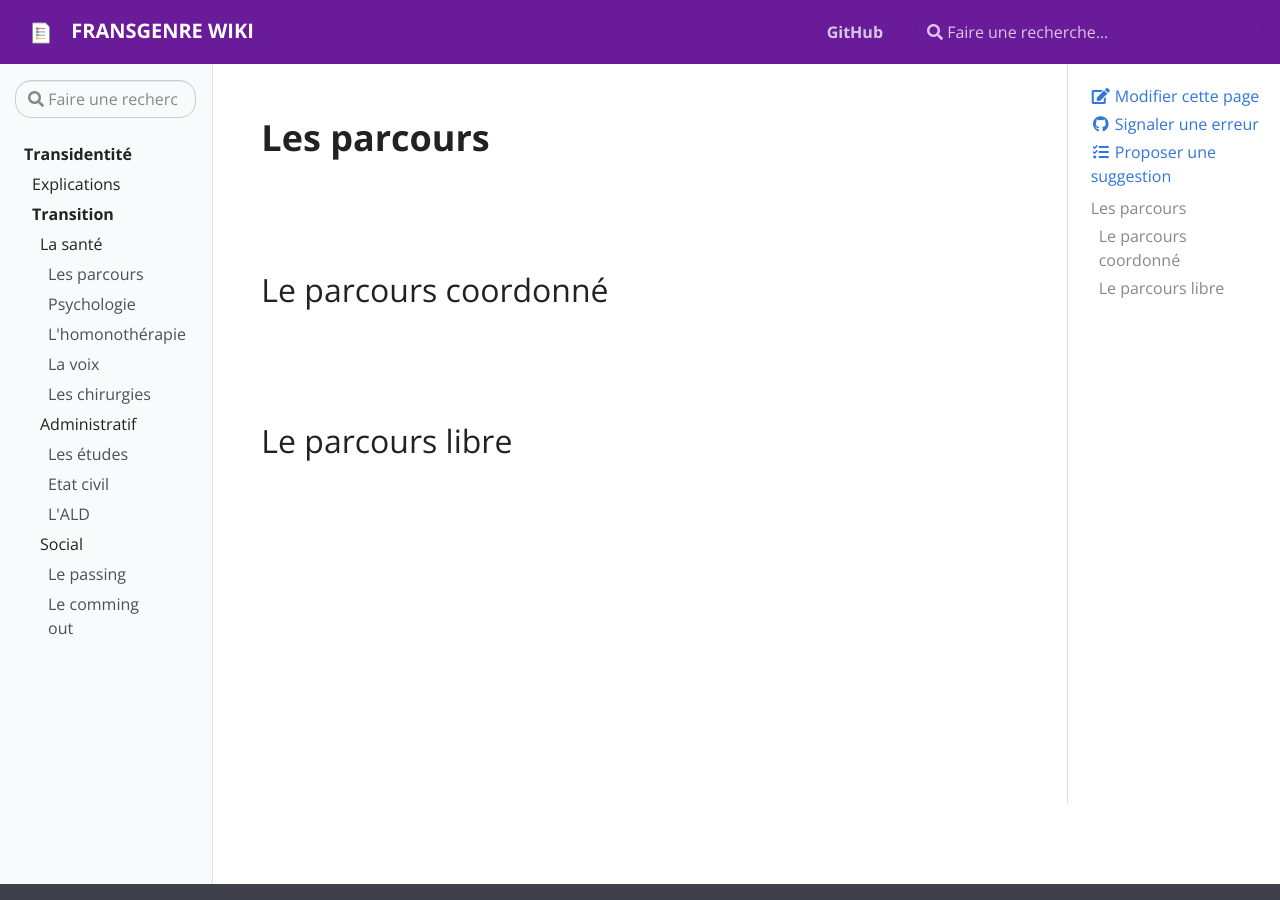
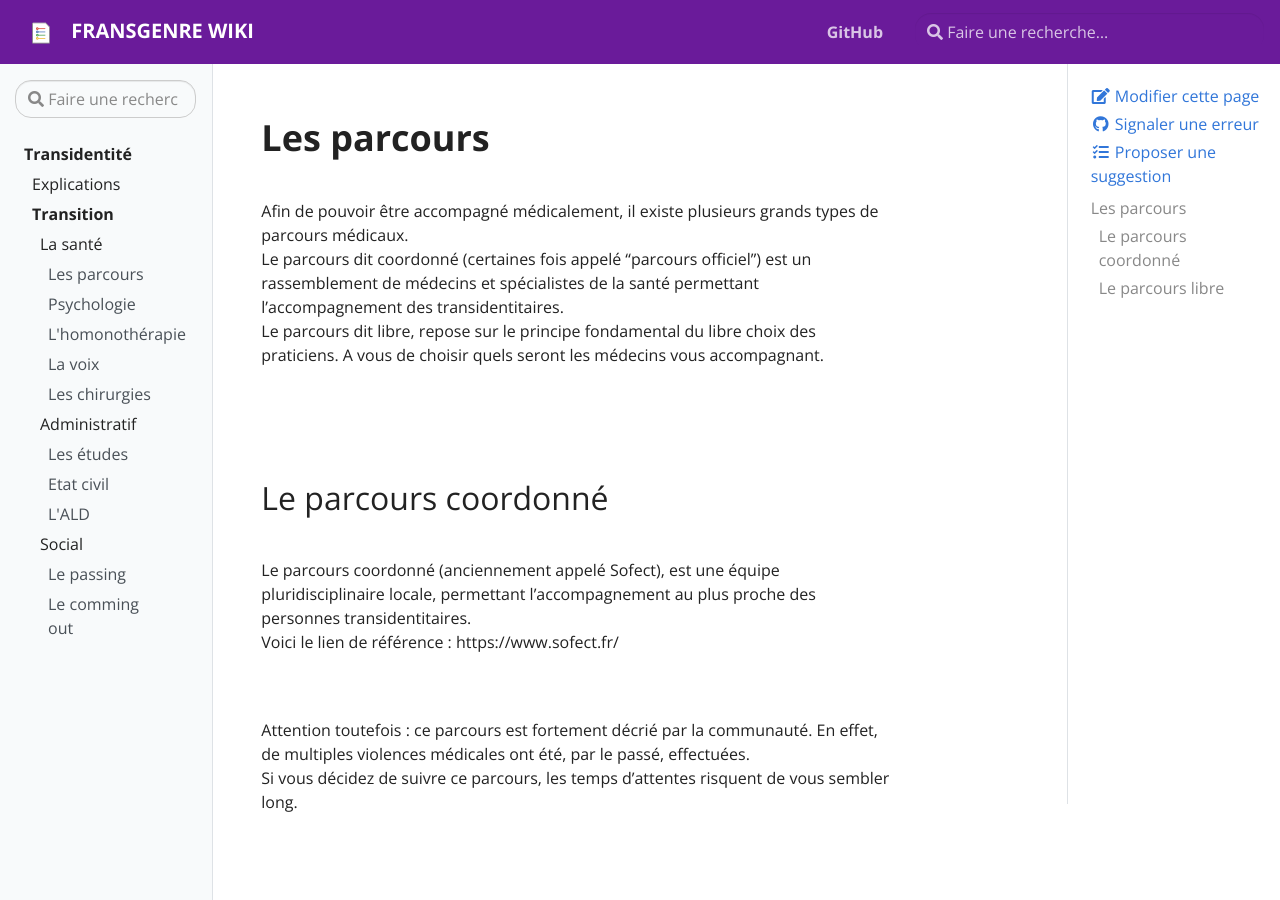
Before and after one commit to fransgenre/fransgenre.github.io, a Jekyll site: the page built from pages/_transition/sante/parcours.md, in a window 1280 px wide and 900 px high. Built offline with Jekyll 4.4.1, drawn with Linux system fonts in a browser that asks for light colours; some of the changed text lies outside the part shown.

Commit message:
Rajout contenu

```diff
--- a/pages/_transition/sante/parcours.md
+++ b/pages/_transition/sante/parcours.md
@@ -4,8 +4,24 @@ title: Les parcours
 description: Les différents parcours médicaux
 ---
 
+
 # Les parcours
+Afin de pouvoir être accompagné médicalement, il existe plusieurs grands types de parcours médicaux.
+Le parcours dit coordonné (certaines fois appelé "parcours officiel") est un rassemblement de médecins et spécialistes de la santé permettant l'accompagnement des transidentitaires.
+Le parcours dit libre, repose sur le principe fondamental du libre choix des praticiens. A vous de choisir quels seront les médecins vous accompagnant.
 
 ## Le parcours coordonné
+Le parcours coordonné (anciennement appelé Sofect), est une équipe pluridisciplinaire locale, permettant l'accompagnement au plus proche des personnes transidentitaires.
+Voici le lien de référence : https://www.sofect.fr/
+
+Attention toutefois : ce parcours est fortement décrié par la communauté. En effet, de multiples violences médicales ont été, par le passé, effectuées.
+Si vous décidez de suivre ce parcours, les temps d'attentes risquent de vous sembler long.
 
 ## Le parcours libre
+Le parcours libre, c'est avoir la possibilité de choisir son parcours.
+C'est à dire, l'ensemble des praticiens qui va vous accompagner pendant votre transidentité.
+
+Si vous choisissez ce parcours, il sera de votre responsabilité de choisir les médecins qui vous suivrons.
+Pour cela, il existe plusieurs site ressources des praticiens dit "transfriendly".
+
+Par exemple: bddtrans.fr
```
